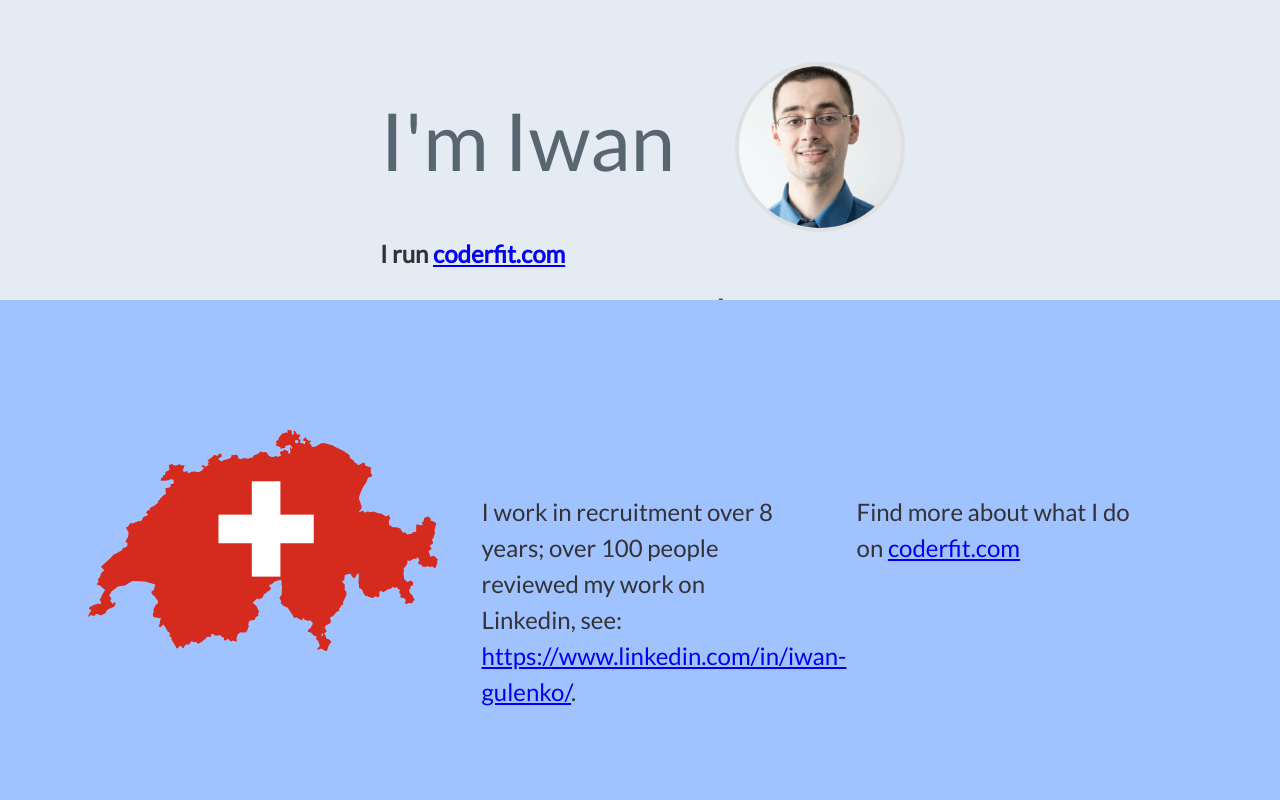
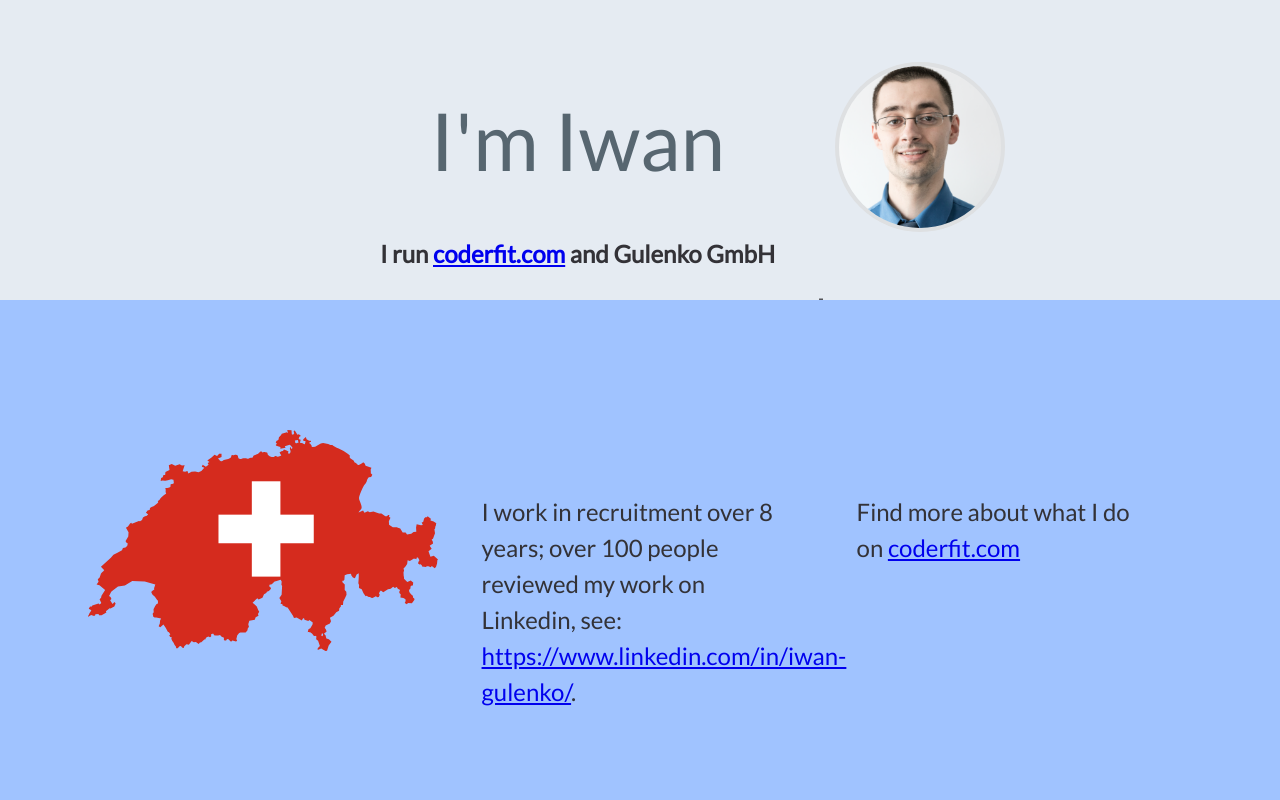
Before and after one commit to iwangu/iwangu.github.com, a plain HTML site: page index.html in a window 1280 px wide. Shown: the top 800 px of the page. Drawn offline with Linux system fonts and the light colour scheme.

Commit message:
Update index.html

```diff
--- a/index.html
+++ b/index.html
@@ -16,7 +16,7 @@
 		<div id="intro-row" class="row">
 			<div id="intro-row-contents">
 				<div id="intro">
-					<h1>I'm Iwan</h1><h2>I run <a href="https://coderfit.com">coderfit.com</a></h2><br>
+					<h1>I'm Iwan</h1><h2>I run <a href="https://coderfit.com">coderfit.com</a> and Gulenko GmbH</h2><br>
 				</div><div id="me-wrapper"><div id="me"></div></div>
 -                       </div>
 			</div>
```
